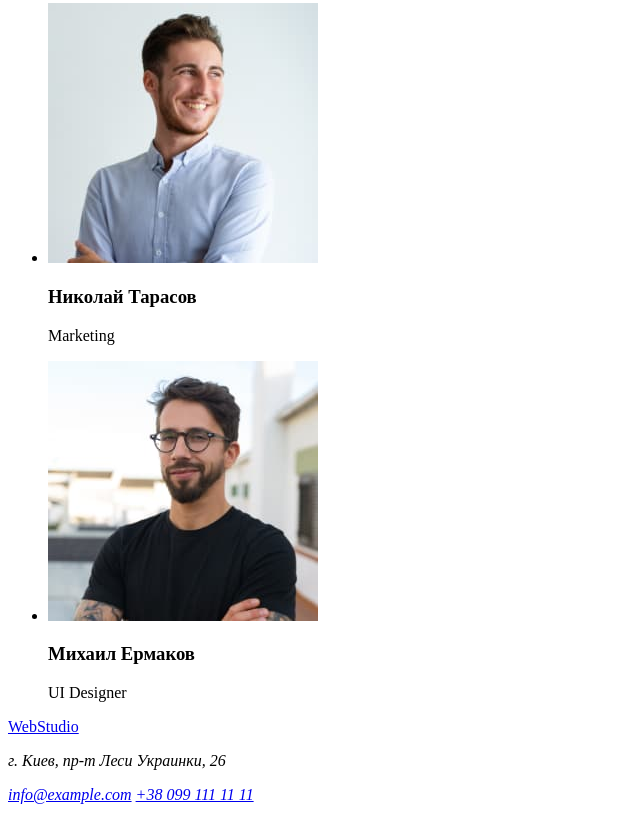
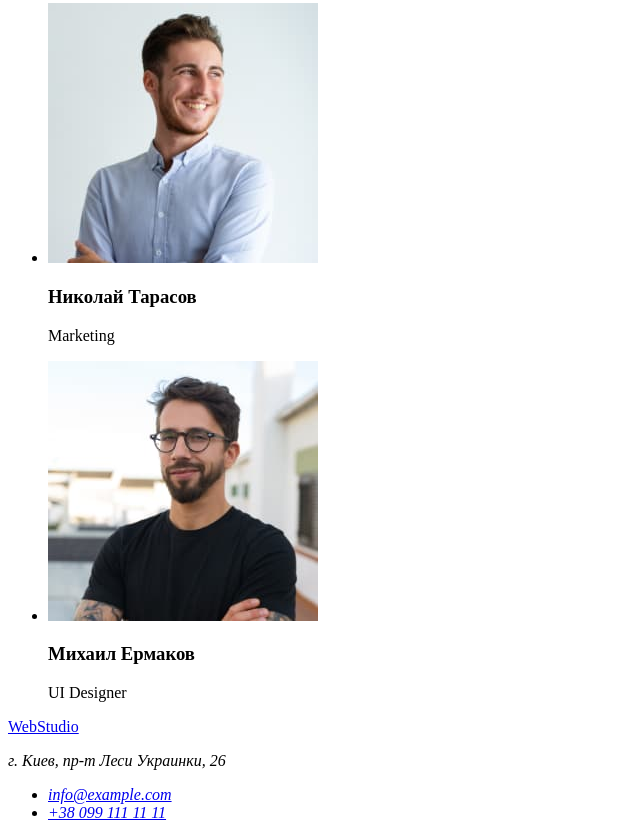
Before and after one commit to Maksmaximusmaxim/goit-markup-hw-01, a plain HTML site: page index.html in a window 1280 px wide. Shown: the part 2429-3267 px from the top of the page, without its empty margins (0-640 px from the left). Before the commit the page ends 3241 px from the top, so only its background shows below. Drawn offline with Linux system fonts and the light colour scheme.

Commit message:
исправляю адрес

```diff
--- a/index.html
+++ b/index.html
@@ -120,9 +120,11 @@
 
         </a>
         <address>
-            <p>г. Киев, пр-т Леси Украинки, 26</p>
-            <a href="email:info@example.com">info@example.com</a>
-            <a href="tel:+380991111111">+38 099 111 11 11</a>
+            <p>г. Киев, пр-т Леси Украинки, 26
+                <ul>
+           <li> <a href="email:info@example.com">info@example.com</a></li>
+           <li> <a href="tel:+380991111111">+38 099 111 11 11</a></li>
+       </ul>
         </address>
 
     </footer>
```
